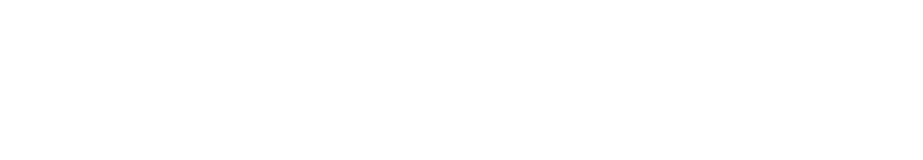
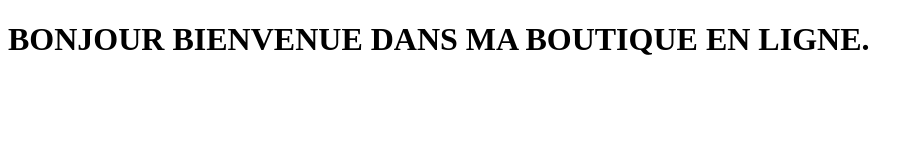
Before and after one commit to jeanelieyvankoffi-alt/Boutic_Article_Woman, a plain HTML site: page index.html in a window 1280 px wide. Shown: the whole page, without its empty margins (0-923 px from the left). Drawn offline with Linux system fonts and the light colour scheme.

Commit message:
Modification par jean

```diff
--- a/index.html
+++ b/index.html
@@ -3,9 +3,11 @@
 <head>
     <meta charset="UTF-8">
     <meta name="viewport" content="width=device-width, initial-scale=1.0">
-    <title>Document</title>
+    <title>Mon projett</title>
 </head>
 <body>
-
+    <h1>
+        BONJOUR BIENVENUE DANS MA BOUTIQUE EN LIGNE.
+    </h1>
 </body>
 </html>
```
